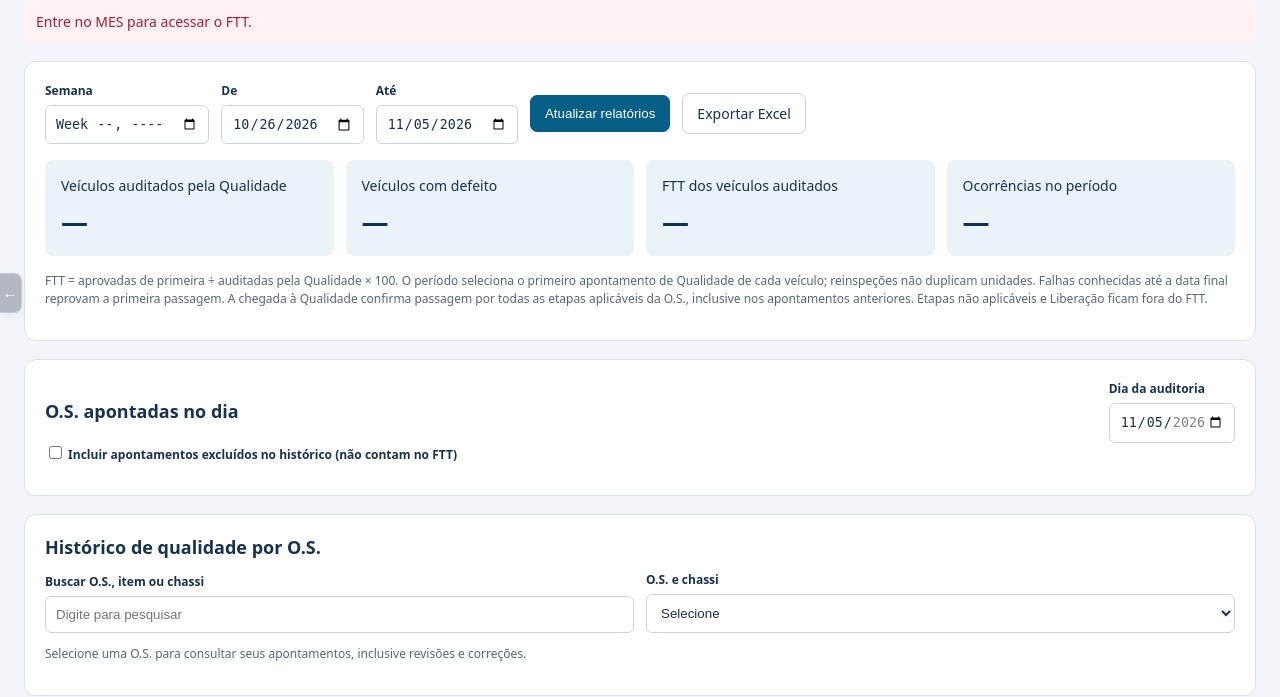
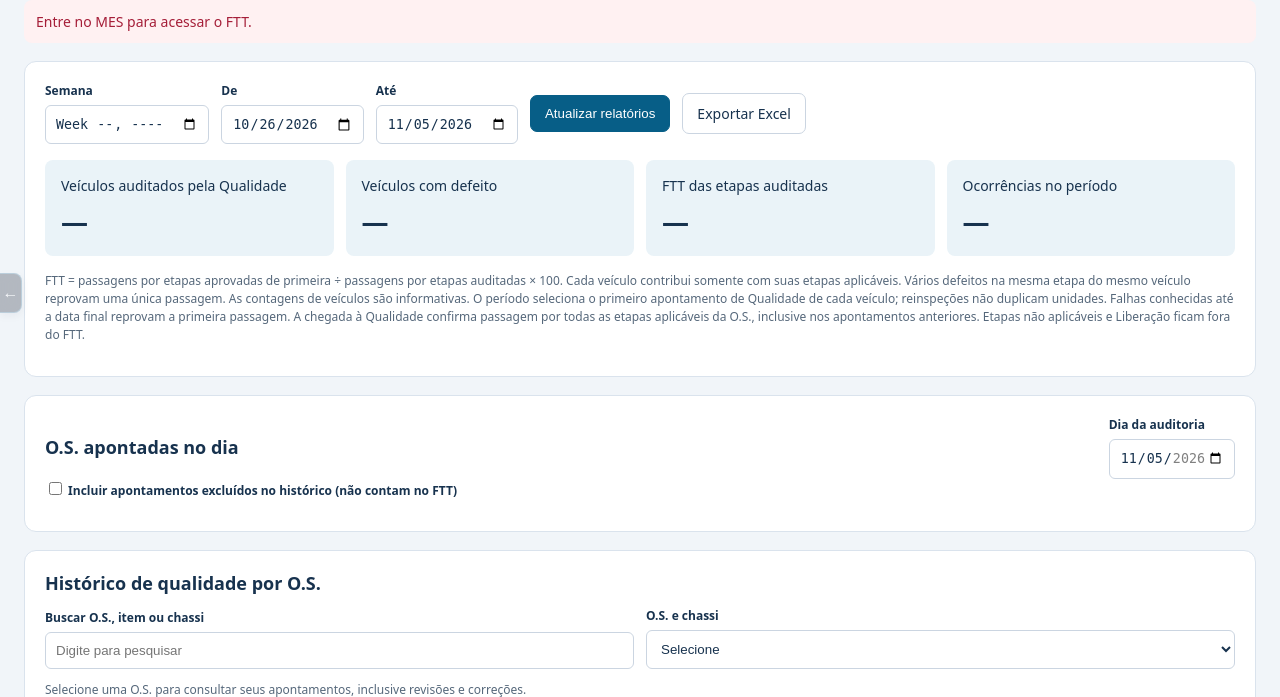
Before and after one commit to paulo1998dantas-crypto/projeto_final-main, a FastAPI app: template templates/quality_ftt.html in a window 1280 px wide. Shown: the part 107-804 px from the top of the page. Run offline with FastAPI, Linux system fonts and the light colour scheme; the template is opened without the code that fills it, so the values that code supplies are empty; parts of the project's set-up code (start-up, migrations or seed data) failed here and were passed over.

Commit message:
fix(ftt): exibir indicador principal ponderado pelas etapas auditadas
Card principal usa o FTT total das passagens por etapa, mantendo contagens de veiculos informativas. Formula e rotulo esclarecidos.

Validacao: 42 testes FTT e verificacao de sintaxe JavaScript.

```diff
--- a/static/quality_ftt.js
+++ b/static/quality_ftt.js
@@ -44,7 +44,7 @@ function setWeek(value){
 }
 async function refresh(){
  try{const seq=++reportSeq;const data=await api("/api/ftt/quality?"+query());if(seq!==reportSeq)return;
- $("k-failures").textContent=number(data.total_failures);$("k-audited").textContent=number(data.vehicles.audited);$("k-defective").textContent=number(data.vehicles.defective);$("k-ftt").textContent=pct(data.vehicles.ftt);
+ $("k-failures").textContent=number(data.total_failures);$("k-audited").textContent=number(data.vehicles.audited);$("k-defective").textContent=number(data.vehicles.defective);$("k-ftt").textContent=pct(data.totals.ftt);
  $("pareto").innerHTML=data.pareto.map(r=>"<tr>"+cell(r.rank)+cell(r.description)+cell(labels[r.area]||r.area)+cell(r.frequency,"num")+cell(pct(r.accumulated),"num")+"</tr>").join("")||'<tr><td colspan="5">Sem ocorrências neste período.</td></tr>';
  $("pareto-total").textContent=number(data.total_failures);
  $("areas").innerHTML=data.areas.map(r=>"<tr>"+cell(labels[r.area]||r.area)+["produced","audited","defective","first_pass"].map(k=>cell(number(r[k]),"num")).join("")+cell(pct(r.ftt),"num")+cell(r.status,"status "+(r.ftt===null?"":r.ftt>=95?"good":r.ftt>=90?"warn":"bad"))+"</tr>").join("");
--- a/templates/quality_ftt.html
+++ b/templates/quality_ftt.html
@@ -16,8 +16,8 @@
 <div id="issue-lines"></div><div class="toolbar"><button type="button" id="add-issue">+ Problema</button><button id="save-report" class="primary">Registrar auditoria</button></div>
 <p class="note">Mais de um defeito no mesmo veículo e área reprova apenas uma unidade. Uma reinspeção sem defeitos não apaga a reprovação da primeira passagem. Este registro não libera produção nem altera etapas do MES.</p></form></section>{% endif %}
 <section><div class="toolbar"><label>Semana<input id="filter-week" type="week" min="2026-W44"></label><label>De<input id="filter-from" type="date" min="2026-10-26" value="2026-10-26"></label><label>Até<input id="filter-to" type="date" min="2026-10-26"></label><button id="refresh" class="primary">Atualizar relatórios</button><a id="export" class="btn" href="/api/ftt/export.xlsx">Exportar Excel</a></div>
-<div class="kpis"><div>Veículos auditados pela Qualidade<strong id="k-audited">—</strong></div><div>Veículos com defeito<strong id="k-defective">—</strong></div><div>FTT dos veículos auditados<strong id="k-ftt">—</strong></div><div>Ocorrências no período<strong id="k-failures">—</strong></div></div>
-<p class="note">FTT = aprovadas de primeira ÷ auditadas pela Qualidade × 100. O período seleciona o primeiro apontamento de Qualidade de cada veículo; reinspeções não duplicam unidades. Falhas conhecidas até a data final reprovam a primeira passagem. A chegada à Qualidade confirma passagem por todas as etapas aplicáveis da O.S., inclusive nos apontamentos anteriores. Etapas não aplicáveis e Liberação ficam fora do FTT.</p></section>
+<div class="kpis"><div>Veículos auditados pela Qualidade<strong id="k-audited">—</strong></div><div>Veículos com defeito<strong id="k-defective">—</strong></div><div>FTT das etapas auditadas<strong id="k-ftt">—</strong></div><div>Ocorrências no período<strong id="k-failures">—</strong></div></div>
+<p class="note">FTT = passagens por etapas aprovadas de primeira ÷ passagens por etapas auditadas × 100. Cada veículo contribui somente com suas etapas aplicáveis. Vários defeitos na mesma etapa do mesmo veículo reprovam uma única passagem. As contagens de veículos são informativas. O período seleciona o primeiro apontamento de Qualidade de cada veículo; reinspeções não duplicam unidades. Falhas conhecidas até a data final reprovam a primeira passagem. A chegada à Qualidade confirma passagem por todas as etapas aplicáveis da O.S., inclusive nos apontamentos anteriores. Etapas não aplicáveis e Liberação ficam fora do FTT.</p></section>
 <section><div class="section-head"><h2>O.S. apontadas no dia</h2><label>Dia da auditoria<input id="history-day" type="date" min="2026-10-26"></label></div><label><span><input id="include-voided" type="checkbox"> Incluir apontamentos excluídos no histórico (não contam no FTT)</span></label><p id="day-summary" class="note"></p><div id="day-history"></div></section>
 <section><h2>Histórico de qualidade por O.S.</h2><div class="line"><label>Buscar O.S., item ou chassi<input id="history-search" placeholder="Digite para pesquisar" autocomplete="off"></label><label>O.S. e chassi<select id="history-work"><option value="">Selecione</option></select></label></div><div id="work-history"><p class="note">Selecione uma O.S. para consultar seus apontamentos, inclusive revisões e correções.</p></div></section>
 <section><h2>Análise de Pareto · Top 10 defeitos da planta</h2><p class="note">Filtro pela data de detecção. O percentual acumulado usa todas as ocorrências, inclusive as que ficam fora do Top 10.</p><div class="table-wrap"><table><thead><tr><th>Rank</th><th>Descrição do defeito</th><th>Área responsável</th><th>Frequência</th><th>% acumulado</th></tr></thead><tbody id="pareto"></tbody><tfoot><tr><td colspan="3">Total de falhas do período</td><td id="pareto-total"></td><td></td></tr></tfoot></table></div></section>
@@ -25,4 +25,4 @@
 <dialog id="defect-dialog"><form id="defect-form"><h2>Nova descrição de defeito</h2><p class="note">A descrição ficará disponível para os próximos apontamentos.</p><label>Descrição<input id="new-description" minlength="3" maxlength="200" required></label><p class="toolbar"><button type="button" id="cancel-defect">Cancelar</button><button class="primary" id="save-defect">Cadastrar</button></p></form></dialog>
 {% if can_write %}<dialog id="correction-dialog"><form id="correction-form"><h2>Corrigir área responsável</h2><p id="correction-description"></p><p id="correction-error" role="alert" class="bad"></p><label>Nova área responsável<select id="correction-area" required></select></label><label>Motivo da correção<input id="correction-reason" minlength="5" maxlength="500" required></label><p class="note">A área anterior, o motivo, a data e o responsável serão preservados no histórico.</p><p class="toolbar"><button type="button" id="cancel-correction">Cancelar</button><button class="primary" id="save-correction">Salvar correção</button></p></form></dialog>{% endif %}
 {% if can_write %}<dialog id="report-dialog" style="width:min(900px,94vw)"><form id="report-edit-form"><h2 id="report-edit-title">Editar apontamento</h2><p id="report-edit-identity"></p><p id="report-edit-error" role="alert" class="bad"></p><div id="edit-fields"><label>Data da auditoria<input id="edit-observed" type="date" min="2026-10-26" required></label><p class="note">O apontamento confirma a passagem por todas as etapas aplicáveis da O.S.</p><label><span><input id="edit-clean" type="checkbox"> Auditoria sem defeitos</span></label><div id="edit-issues"></div><button type="button" id="edit-add-issue">+ Defeito / setor</button></div><label id="delete-confirm-label" hidden><span><input id="delete-confirm" type="checkbox"> Confirmo excluir este apontamento dos indicadores, preservando o histórico de auditoria.</span></label><label>Motivo da alteração ou exclusão<input id="edit-reason" minlength="5" maxlength="500" required></label><p class="note">Somente o apontamento da Qualidade será alterado. O.S., etapas produtivas e estoque permanecem intactos. A versão anterior, o motivo, a data e o usuário serão preservados.</p><p class="toolbar"><button type="button" id="cancel-report-edit">Cancelar</button><button class="primary" id="save-report-edit">Salvar alterações</button></p></form></dialog>{% endif %}
-</main><script src="/static/quality_ftt.js?v=20261105-passagem-qualidade" defer></script></body></html>
+</main><script src="/static/quality_ftt.js?v=20261105-ftt-etapas" defer></script></body></html>
```
